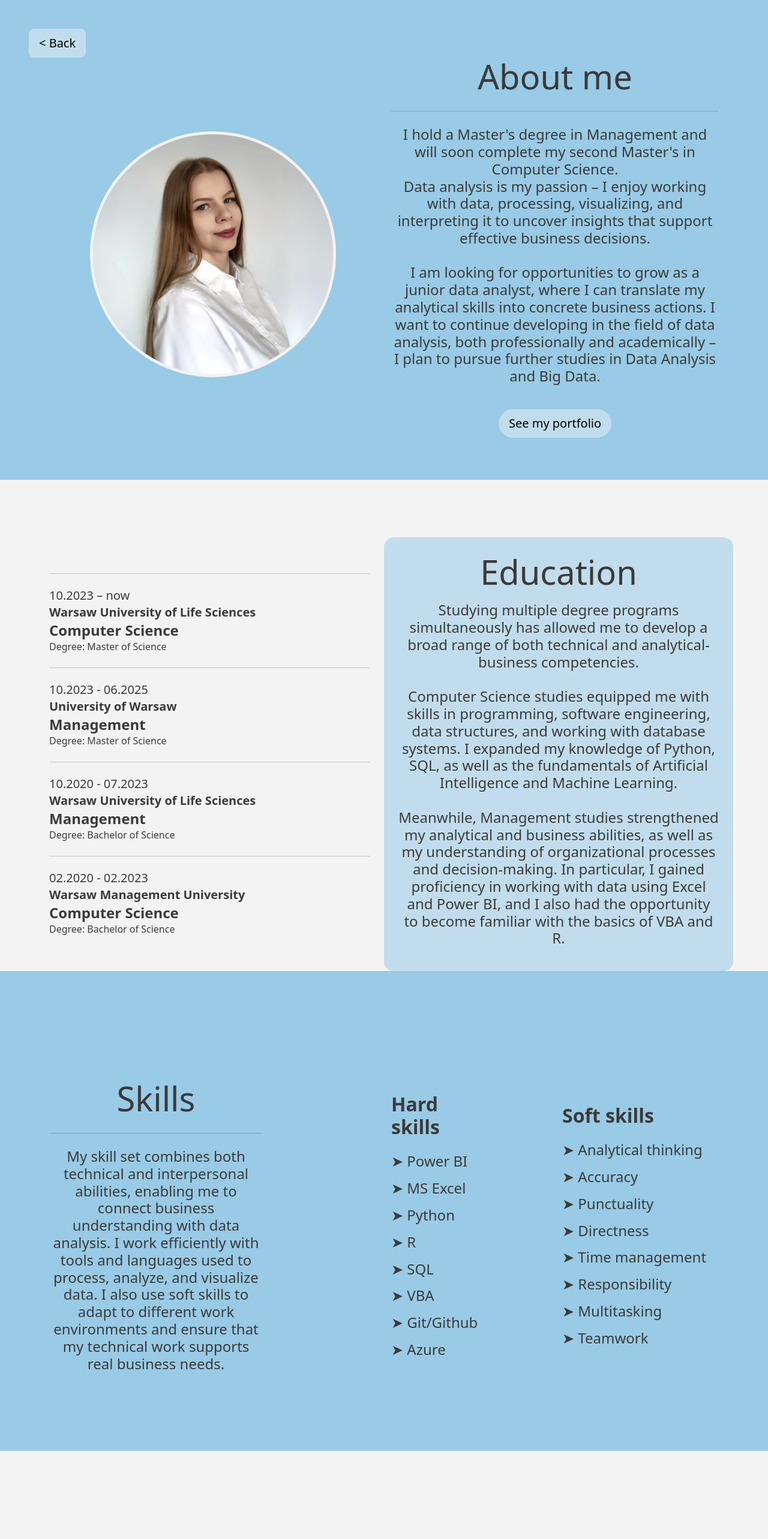
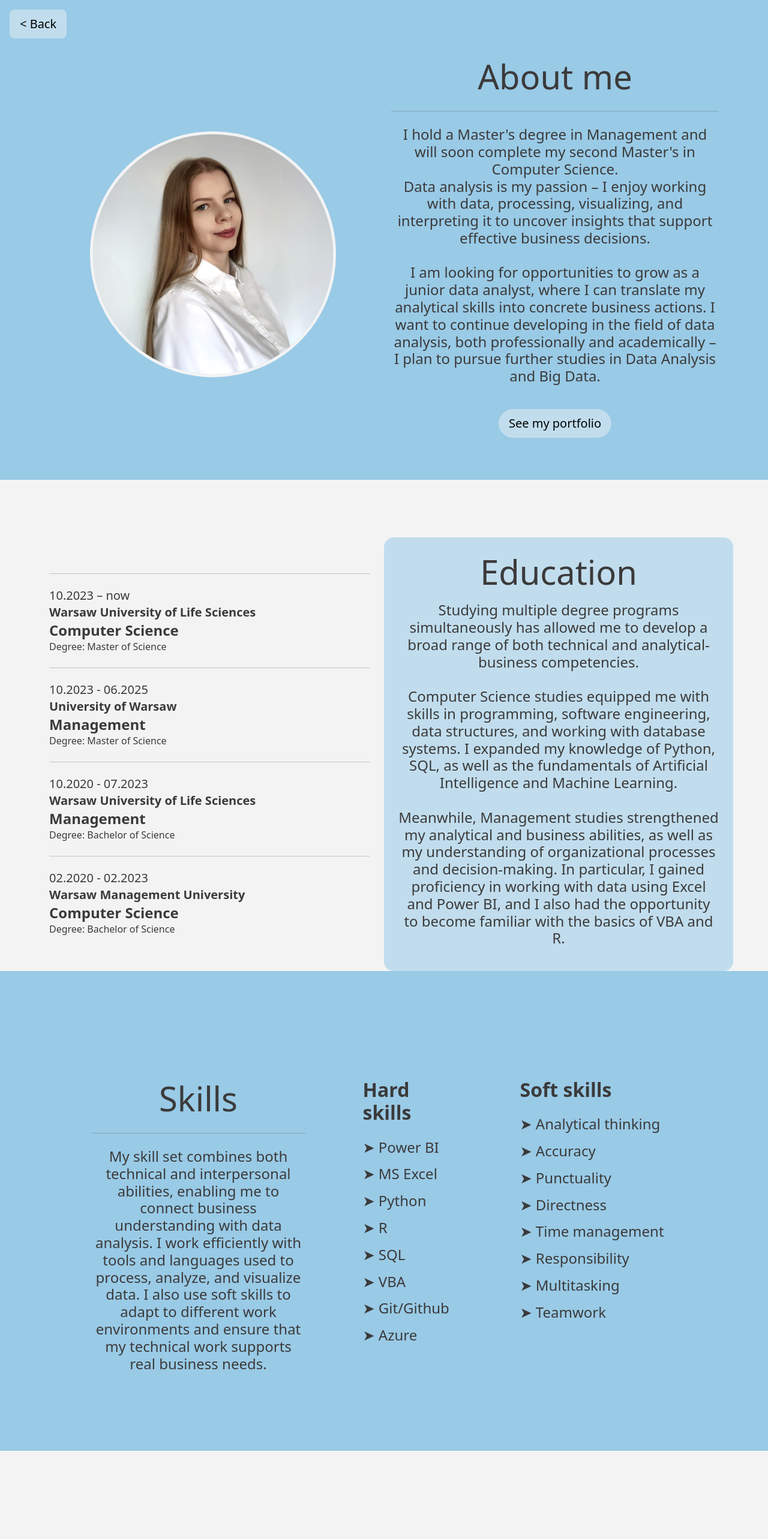
Before and after one commit to LauraSzymanska/portfolio, an Angular app: page /portfolio#/aboutme in a window 1280 px wide. Shown: the top 2566 px of the page at 60% size. Built offline with nearby package versions, Linux system fonts and the light colour scheme.

Commit message:
minor fixes

```diff
--- a/src/views/aboutme/aboutme.component.html
+++ b/src/views/aboutme/aboutme.component.html
@@ -1,4 +1,4 @@
-<button class="btn btn-secondary btn-lg position-fixed top-0 start-0 m-5" (click)="goBack()">
+<button class="btn btn-secondary btn-lg position-fixed top-5 start-5 m-3" (click)="goBack()">
   < Back
 </button>
 
@@ -78,14 +78,13 @@
     <div class="container text-center">
       <div class="d-flex justify-content-start mb-4">
       </div>
-      <div class="row align-items-center mt-5">
+      <div class="row align-items-start justify-content-center gap-md-5 gap-4 mt-5">
         <div class="col-md-4 mt-3">
           <h1 class="display-4">Skills</h1>
           <hr class="my-4" />
           <p class="fs-4 display-4 text-center">My skill set combines both technical and interpersonal abilities, enabling me to connect business understanding with data analysis. I work efficiently with tools and languages used to process, analyze, and visualize data. I also use soft skills to adapt to different work environments and ensure that my technical work supports real business needs.</p>
         </div>
-        <div class="col-md-2 mt-3"> </div>
-        <div class="col-md-2 mt-3">
+        <div class="col-md-2 mt-3 ms-4">
           <h2 class="display-4 fw-semibold fs-2 mb-4 text-start">Hard skills</h2>
           <p class="mb-3 fs-4 display-4 text-start">➤ Power BI</p>
           <p class="mb-3 fs-4 display-4 text-start">➤ MS Excel</p>
@@ -96,8 +95,7 @@
           <p class="mb-3 fs-4 display-4 text-start">➤ Git/Github</p>
           <p class="mb-3 fs-4 display-4 text-start">➤ Azure</p>
         </div>
-        <div class="col-md-1 mt-3"> </div>
-        <div class="col-md-3 mt-3">
+        <div class="col-md-3 mt-3 ms-4">
           <h2 class="display-4 fw-semibold fs-2 mb-4 text-start">Soft skills</h2>
           <p class="mb-3 fs-4 display-4 text-start">➤ Analytical thinking</p>
           <p class="mb-3 fs-4 display-4 text-start">➤ Accuracy</p>
```
